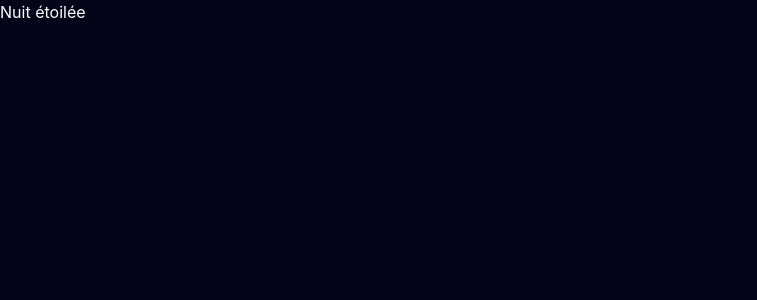
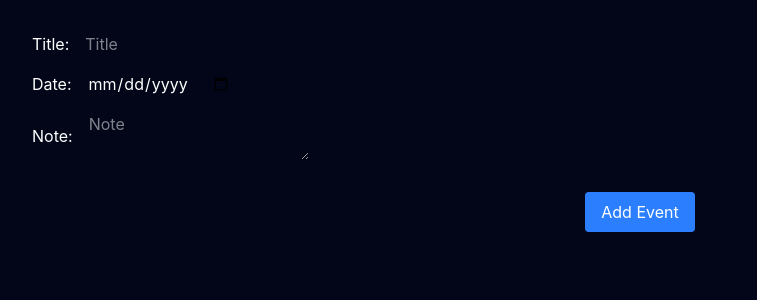
Before and after one commit to Pos-cmd/constellation, a React (Vite) app: page / in a window 1280 px wide. Shown: the top 300 px of the page, without its empty margins (0-757 px from the left). Built offline with nearby package versions, Linux system fonts and the light colour scheme.

Commit message:
feat: add event form with validation and state management

```diff
--- a/src/App.jsx
+++ b/src/App.jsx
@@ -1,8 +1,23 @@
+import { useState } from "react"
+import { EventForm } from "./components/EventForm"
+
 function App() {
+  const [events, setEvents] = useState([])
 
   return (
-    <div className="bg-slate-950 h-screen text-white">
-      Nuit étoilée
+
+    <div className="bg-slate-950 min-h-screen text-white">
+      <EventForm onAdd={(newEvent) => setEvents([...events, newEvent])} />
+
+      <div className="flex flex-col gap-4 p-4">
+        {events.map((e) => (
+          <div key={e.id} className="bg-slate-800 p-4 rounded">
+            <h2 className="text-xl font-bold">{e.title}</h2>
+            <p className="text-gray-400">{e.date}</p>
+            <p>{e.note}</p>
+          </div>
+        ))}
+      </div>
     </div>
   )
 }
--- a/src/components/EventForm.jsx
+++ b/src/components/EventForm.jsx
@@ -0,0 +1,77 @@
+import { useState } from 'react'
+
+export const EventForm = ({ onAdd }) => {
+  const [title, setTitle] = useState("")
+  const [date, setDate] = useState("")
+  const [note, setNote] = useState("")
+
+  const handleSubmit = (e) => {
+    e.preventDefault()
+    if (!title.length || !date.length) {
+      alert("Please fill in both the title and date fields.")
+      return
+    }
+
+    const id = crypto.randomUUID()
+    onAdd({ id, title, date, note })
+    clearForm()
+  }
+
+  const clearForm = () => {
+    setTitle("")
+    setDate("")
+    setNote("")
+  }
+
+  return (
+    <form onSubmit={handleSubmit} className="flex flex-col gap-4 p-4">
+      <div className="flex flex-col gap-4 p-4">
+        <div className="flex items-center gap-2">
+          <label htmlFor="title" className="mr-2">
+            Title:
+          </label>
+          <input
+            id="title"
+            name="title"
+            type="text"
+            placeholder="Title"
+            value={title}
+            onChange={(e) => setTitle(e.target.value)}
+          />
+        </div>
+        <div className="flex items-center gap-2">
+          <label htmlFor="date" className="mr-2">
+            Date:
+          </label>
+          <input
+            id="date"
+            name="date"
+            type="date"
+            value={date}
+            onChange={(e) => setDate(e.target.value)}
+          />
+        </div>
+        <div className="flex items-center gap-2">
+          <label htmlFor="note" className="mr-2">
+            Note:
+          </label>
+          <textarea
+            id="note"
+            name="note"
+            placeholder="Note"
+            value={note}
+            onChange={(e) => setNote(e.target.value)}
+          />
+        </div>
+      </div>
+      <div className="flex justify-center">
+        <button
+          type="submit"
+          className="bg-blue-500 text-white px-4 py-2 rounded hover:bg-blue-600"
+        >
+          Add Event
+        </button>
+      </div>
+    </form>
+  )
+}
```
